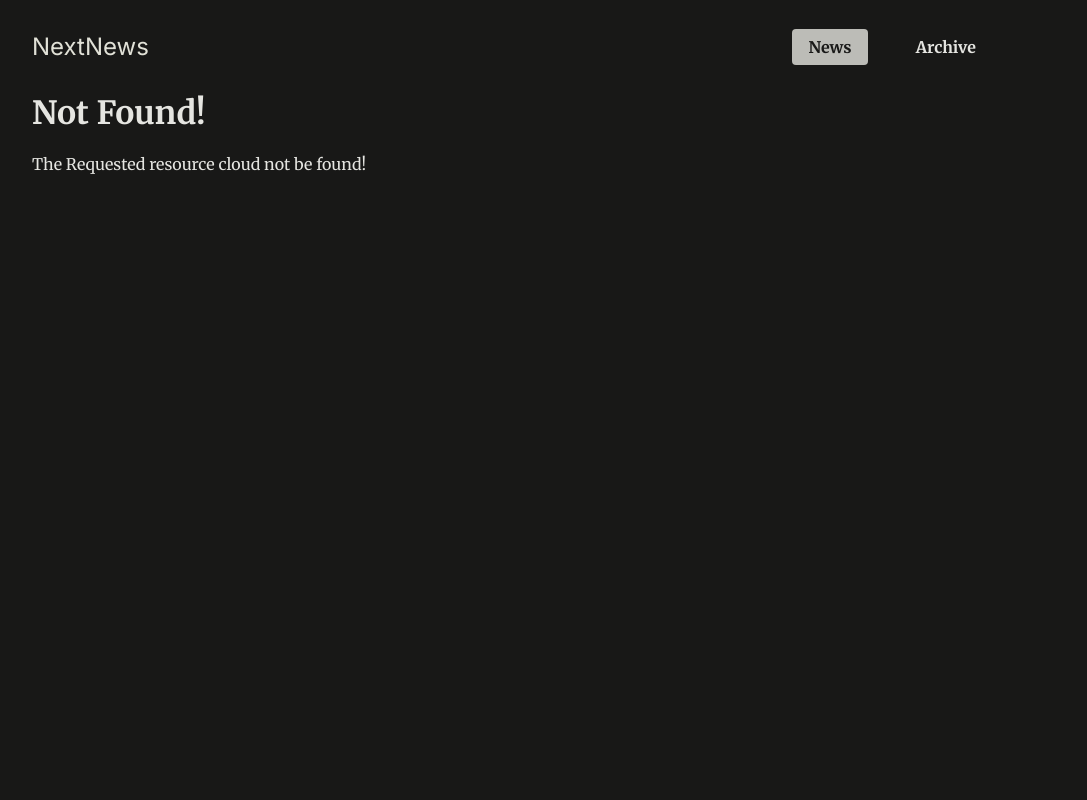
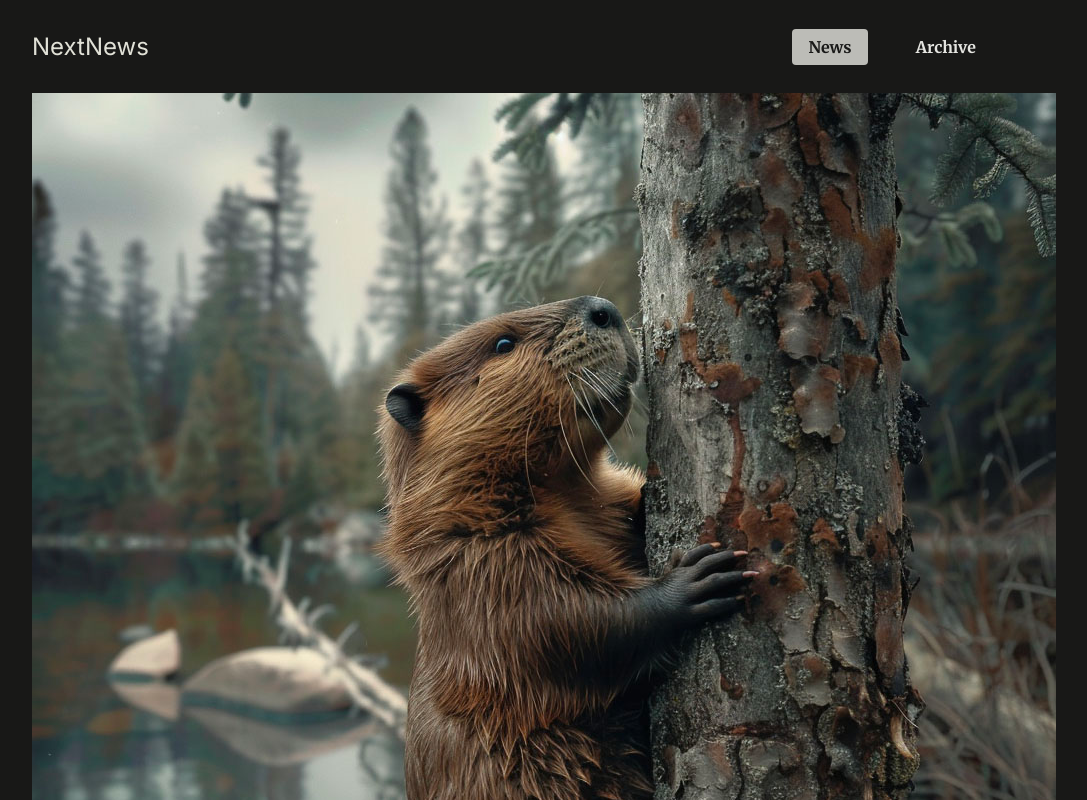
Before and after one commit to MohammedOsamma/News-blog, a Next.js app: page /news/beaver-plague/image in a window 1280 px wide. Before the commit this address had no page. Shown: the top 800 px of the page, without its empty margins (128-1215 px from the left). Built offline with nearby package versions, Linux system fonts and the light colour scheme.

Commit message:
Nested Routes Inside Dynamic Routes 'news-> [slug] -> image'

```diff
--- /dev/null
+++ b/app/news/[slug]/image/page.jsx
@@ -0,0 +1,21 @@
+import { DUMMY_NEWS } from "@/dummy-news";
+
+const ImagePage = ({ params }) => {
+  const newsItemSlug = params.slug;
+
+  const newsItem = DUMMY_NEWS.find(
+    (newsItem) => newsItem.slug === newsItemSlug
+  );
+
+  if (!newsItem) {
+    notFound();
+  }
+
+  return (
+    <div className="fullscreen-image">
+      <img src={`/images/news/${newsItem.image}`} alt={newsItem.title} />
+    </div>
+  );
+};
+
+export default ImagePage;
--- a/app/news/[slug]/page.jsx
+++ b/app/news/[slug]/page.jsx
@@ -1,5 +1,7 @@
 import { DUMMY_NEWS } from "@/dummy-news";
 import { notFound } from "next/navigation";
+import ImagePage from "./image/page";
+import Link from "next/link";
 
 const NewsDetailPage = ({ params }) => {
   const newsSlug = params.slug;
@@ -14,7 +16,9 @@
     <>
       <article className="news-article">
         <header>
-          <img src={`/images/news/${newsItem.image}`} alt={newsItem.title} />
+          <Link href={`/news/${newsItem.slug}/image`}>
+            <img src={`/images/news/${newsItem.image}`} alt={newsItem.title} />
+          </Link>
           <h1>{newsItem.title}</h1>
           <time datetime={newsItem.date}>{newsItem.date}</time>
         </header>
```
